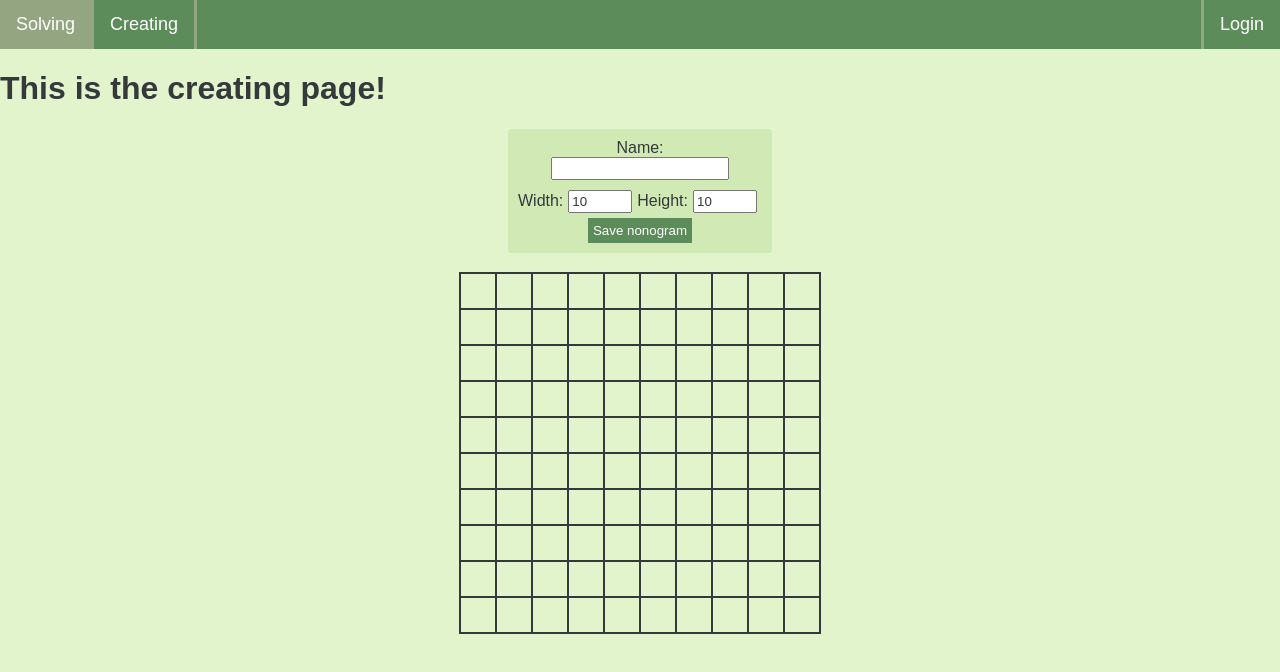
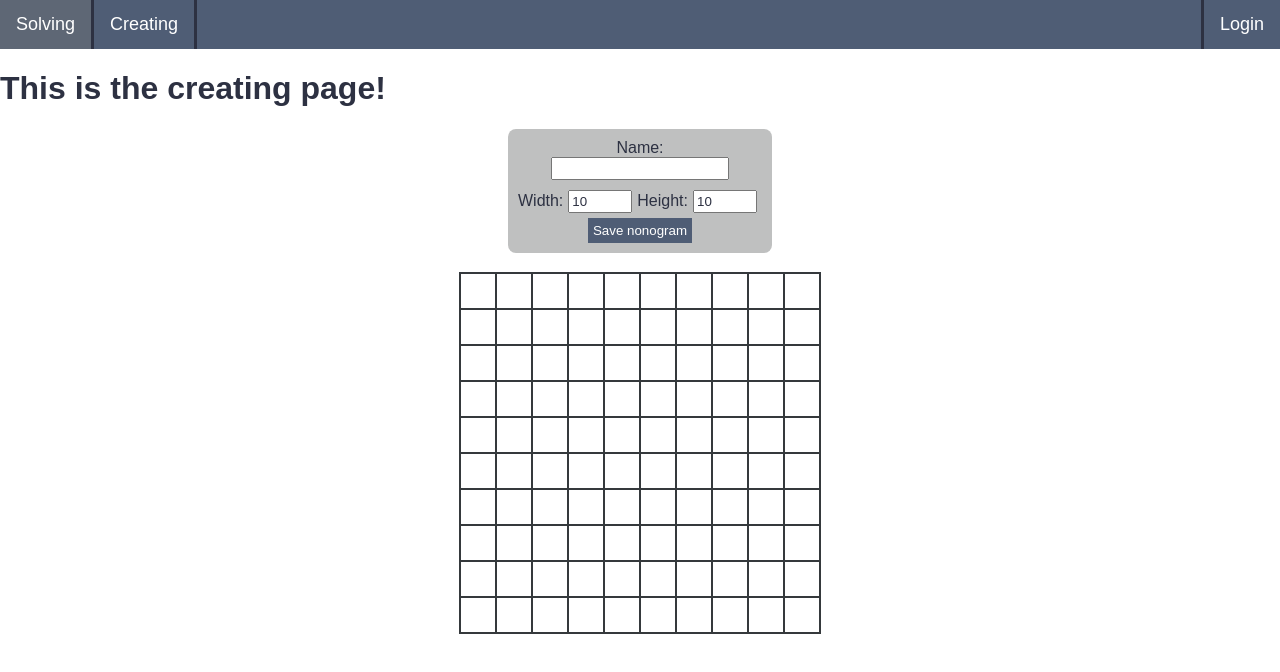
Before and after one commit to arjen0203/nonogram-frontend, a React (Create React App) app: page /creating in a window 1280 px wide. Shown: the top 672 px of the page. Built offline with nearby package versions, Linux system fonts and the light colour scheme.

Commit message:
changed color scheme

```diff
--- a/src/Creating/creatingStyling.scss
+++ b/src/Creating/creatingStyling.scss
@@ -5,13 +5,13 @@
     display: flex;
 
     .options {
-        background-color: #d1eab5;
+        background-color: $silverSand;
         display: flex;
         flex-direction: column;
         align-items: center;
         padding: 10px;
         max-width: 400px;
-        border-radius: 3px;
+        border-radius: 8px;
         margin-bottom: 20px;
 
         .size-input {
@@ -30,13 +30,13 @@
             display: inline-block;
             margin-top: 5px;
             padding: 5px;
-            background-color: #5B8C5A;
+            background-color: $blackCoral;
             color: white;
             cursor: pointer;
             text-decoration: none;
             border: none;
                 &:hover {
-                    background-color: #94A582;
+                    background-color: $blackCoralLight;
                 }
                 &:active {
                     position:relative;
@@ -56,7 +56,7 @@
                 margin: -1px;
                 padding: 0;
                 width: 34px;
-                color: #35393C;
+                color: $gunMetal;
                 text-align: center;
                 font-size: 35px;
                 line-height: 36px;
--- a/src/GlobalStyle.scss
+++ b/src/GlobalStyle.scss
@@ -2,13 +2,13 @@
 
 * {
     font-family: Arial;
-    color: #35393C;
+    color: $gunMetal;
 }
 
 body {
     padding: 0;
     margin: 0;
-    background-color: #E1F4CB;
+    background-color: $white;
 }
 
 .router-list {
@@ -16,11 +16,11 @@ body {
     margin: 0;
     padding: 0;
     overflow: hidden;
-    background-color: #5B8C5A;
+    background-color: $blackCoral;
 
     li {
         float: left;
-        border-right: 3px solid #94A582;
+        border-right: 3px solid $gunMetal;
     }
 
     li a {
@@ -33,12 +33,12 @@ body {
     }
 
     li a:hover {
-        background-color: #94A582;
+        background-color: $blackCoralLight;
     }
 
     .login-button {
         float: right;
-        border-left: 3px solid #94A582;
+        border-left: 3px solid $gunMetal;
         border-right: 0px;
     }
 }
--- a/src/Solving/SolvingStyle.scss
+++ b/src/Solving/SolvingStyle.scss
@@ -1,3 +1,5 @@
+@import './../colors';
+
 .center {
     justify-content: center;
     display: flex;
@@ -8,8 +10,8 @@
             margin-top: 30px;
 
             .to-be-solved-top {
-                border-left: 2px solid #35393C;
-                border-right: 2px solid #35393C;
+                border-left: 2px solid $gunMetal;
+                border-right: 2px solid $gunMetal;
                 background-color: rgba(0, 0, 0, 0.08);
                 color: #35393C;
                 height: 34px;
@@ -22,10 +24,10 @@
             }
 
             .solved-top {
-                border-left: 2px solid #5C6469;
-                border-right: 2px solid #5C6469;
+                border-left: 2px solid $gunMetal;
+                border-right: 2px solid $gunMetal;
                 background-color: rgba(0, 0, 0, 0.08);
-                color: rgba(53, 57, 60, 0.25);
+                color: $gunMetalTransparent;
                 height: 34px;
                 margin: -1px;
                 padding: 0;
@@ -36,8 +38,8 @@
             }
 
             .to-be-solved-side {
-                border-top: 2px solid #35393C;
-                border-bottom: 2px solid #35393C;
+                border-top: 2px solid $gunMetal;
+                border-bottom: 2px solid $gunMetal;
                 background-color: rgba(0, 0, 0, 0.08);
                 color: #35393C;
                 height: 34px;
@@ -50,10 +52,10 @@
             }
 
             .solved-side {
-                border-top: 2px solid #5C6469;
-                border-bottom: 2px solid #5C6469;
+                border-top: 2px solid $gunMetal;
+                border-bottom: 2px solid $gunMetal;
                 background-color: rgba(0, 0, 0, 0.08);
-                color: rgba(53, 57, 60, 0.25);
+                color: $gunMetalTransparent;
                 height: 34px;
                 margin: -1px;
                 padding: 0;
@@ -76,12 +78,25 @@
             }
 
             .square {
-                border: 2px solid #35393C;
+                border: 2px solid $gunMetal;
                 height: 34px;
                 margin: -1px;
                 padding: 0;
                 width: 34px;
-                color: #35393C;
+                color: $gunMetal;
+                text-align: center;
+                font-size: 35px;
+                line-height: 36px;
+                user-select: none;
+            }
+            .square-filled {
+                background-color: $gunMetal;
+                border: 2px solid $gunMetal;
+                height: 34px;
+                margin: -1px;
+                padding: 0;
+                width: 34px;
+                color: $gunMetal;
                 text-align: center;
                 font-size: 35px;
                 line-height: 36px;
--- a/src/Solving/Square.js
+++ b/src/Solving/Square.js
@@ -3,15 +3,15 @@ import React from "react";
 class Square extends React.Component {
     render() {
         var display;
+        var styling = "square";
         if (this.props.value === 1){
-            var filled = { backgroundColor: '#35393C'};
+            styling = "square-filled";
         } else if (this.props.value === 2){
             display = "✖";
         }
         return (
             <div
-                className={"square"}
-                style={filled}
+                className={styling}
                 onMouseDown={(e) => this.props.onMouseDown(e)}
                 onContextMenu={(e) => this.props.onContextMenu(e)}
                 onMouseEnter={(e) => this.props.onMouseEnter(e)}
--- a/src/_colors.scss
+++ b/src/_colors.scss
@@ -1,9 +1,11 @@
-$GunMetal: #2D3142;
+$gunMetal: #2D3142;
+$gunMetalTransparent: rgba(45, 49, 66, 0.38);
 
-$BlackCoral: #4F5D75;
+$blackCoral: #4F5D75;
+$blackCoralLight: #5e6775;
 
-$SilverSand: #BFC0C0;
+$silverSand: #BFC0C0;
 
-$White: #ffffff;
+$white: #ffffff;
 
-$Mandarin: #EF8354;
+$mandarin: #EF8354;
```
